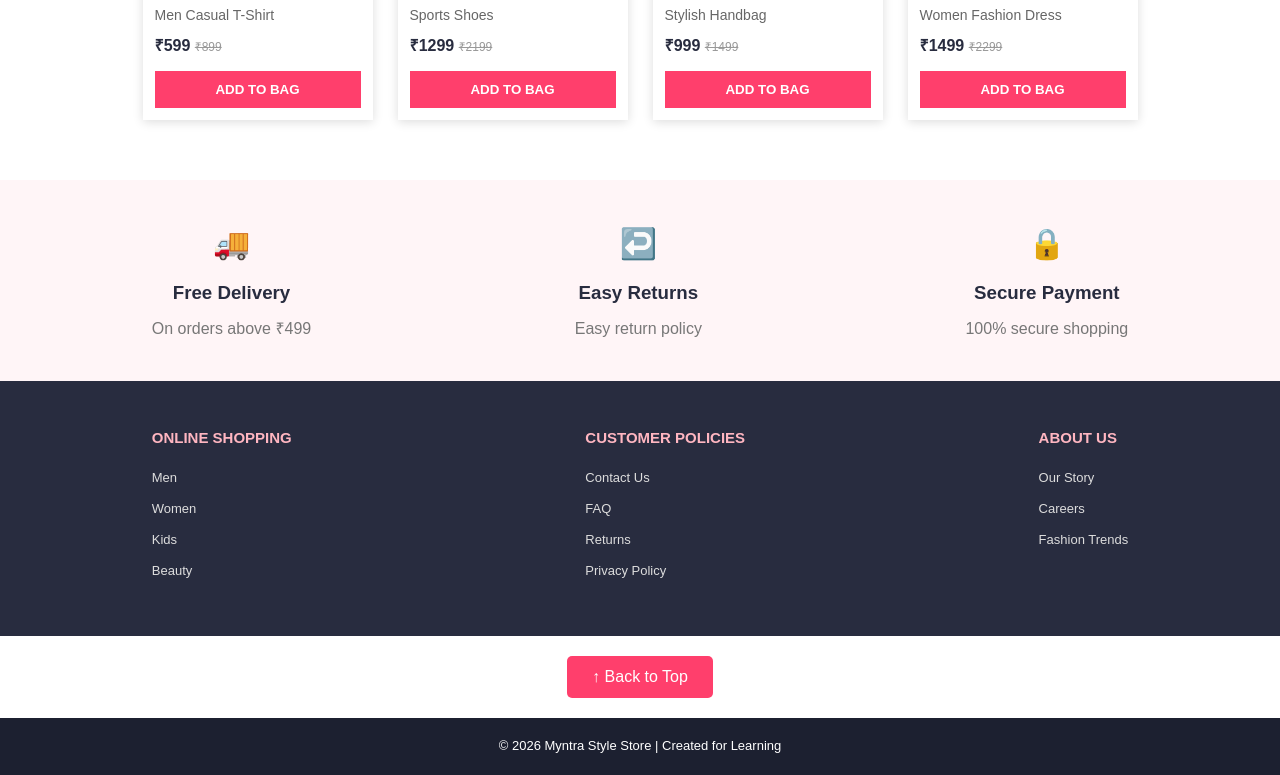
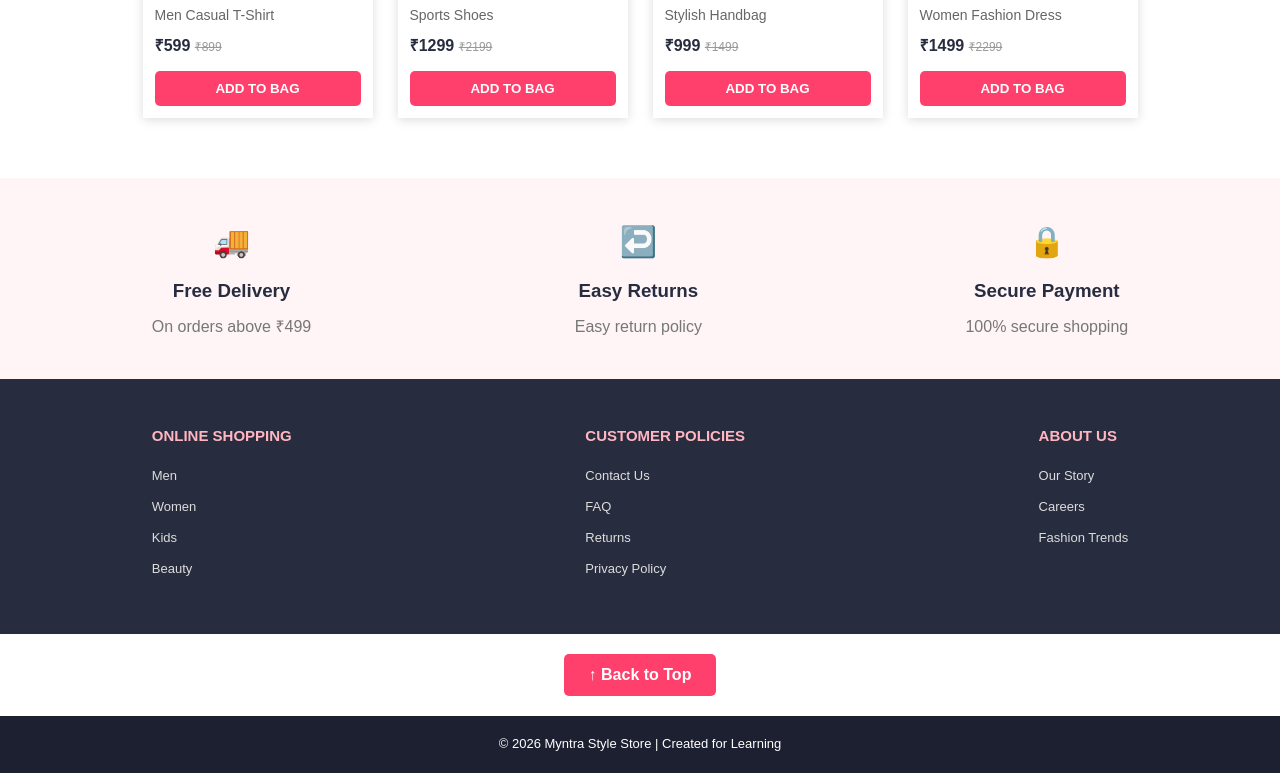
Before and after one commit to ruchikumari45677-hub/myntra, a plain HTML site: page index.html in a window 1280 px wide. Shown: the part 1492-2267 px from the top of the page. Drawn offline with Linux system fonts and the light colour scheme.

Commit message:
Improve button styling

```diff
--- a/style.css
+++ b/style.css
@@ -562,3 +562,30 @@ body {
     font-weight: bold;
     margin: 8px 0;
 }
+/* General Button Styling */
+button {
+    font-family: Arial, sans-serif;
+    font-weight: bold;
+    border-radius: 5px;
+    cursor: pointer;
+    transition: all 0.3s ease;
+}
+
+/* Add to Bag Button */
+.card button:not(.heart) {
+    background-color: #ff3f6c;
+    color: white;
+    border: none;
+    padding: 10px 15px;
+}
+
+.card button:not(.heart):hover {
+    background-color: #d62955;
+    transform: scale(1.05);
+}
+
+/* Shop Now Button */
+.banner button {
+    font-weight: bold;
+    letter-spacing: 1px;
+}
```
